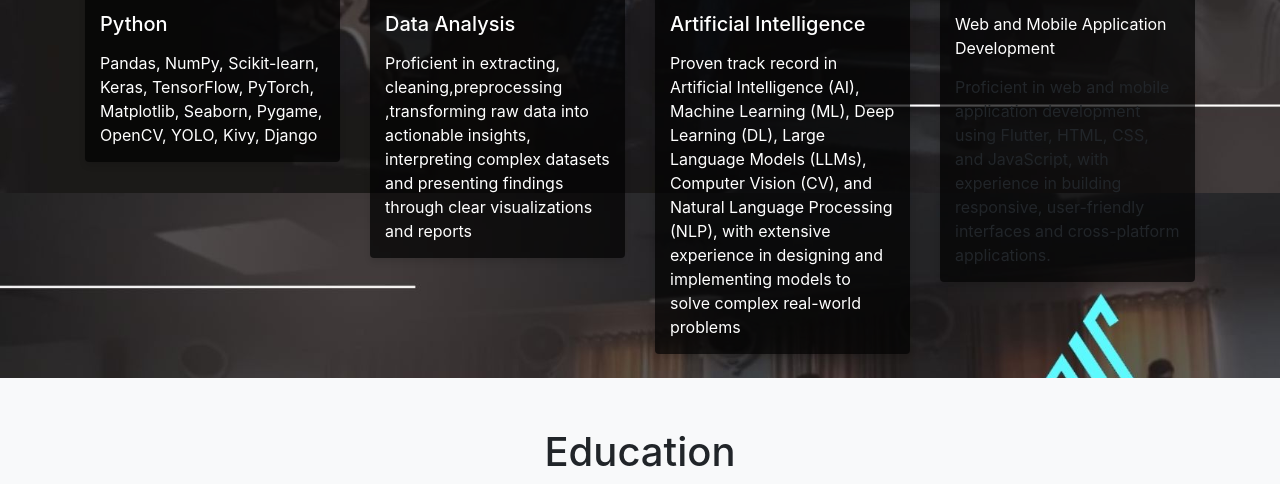
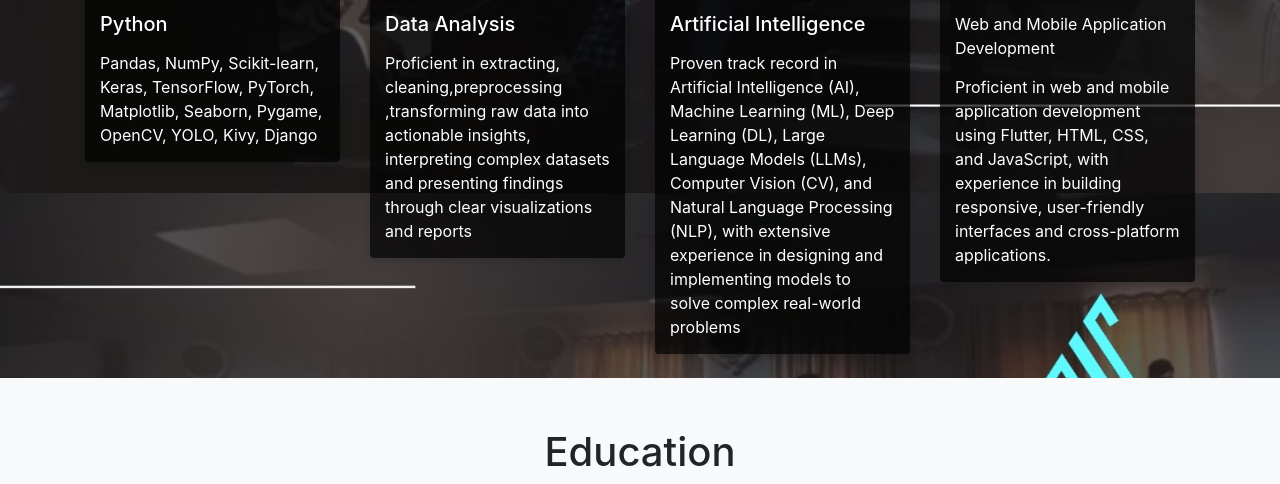
Before and after one commit to saimchishti/saimchishti.github.io, a plain HTML site: page index.html in a window 1280 px wide. Shown: the part 2207-2691 px from the top of the page. Drawn offline with nearby package versions, Linux system fonts and the light colour scheme.

Commit message:
Update index.html

```diff
--- a/index.html
+++ b/index.html
@@ -305,7 +305,7 @@ html {
           <img src="images/skills/4.png" class="card-img-top" alt="Data Storytelling">
           <div class="card-body">
             <p class="card-text" style="color: white;">Web and Mobile Application Development </h5>
-            <p class="card-text">Proficient in web and mobile application development using Flutter, HTML, CSS, and JavaScript, with experience in building responsive, user-friendly interfaces and cross-platform applications.</p>
+            <p class="card-text" style="color: white;">Proficient in web and mobile application development using Flutter, HTML, CSS, and JavaScript, with experience in building responsive, user-friendly interfaces and cross-platform applications.</p>
            <!-- <a href="#" class="btn btn-outline-primary">Link to course or bootcamp</a>-->
           </div>
         </div>
```
